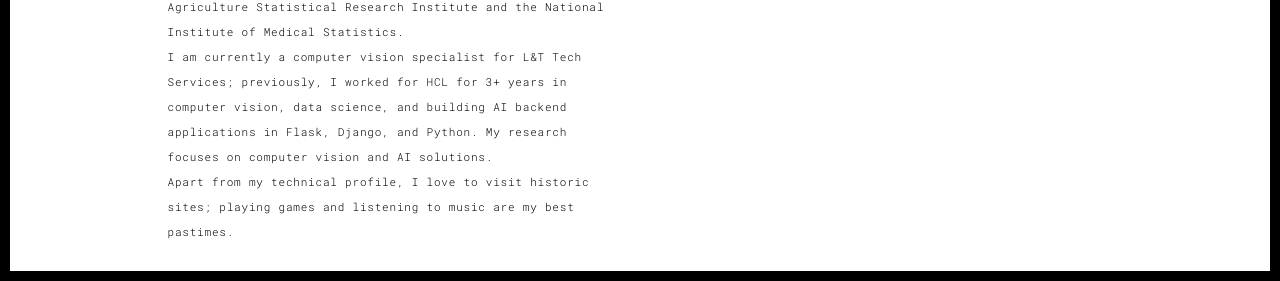
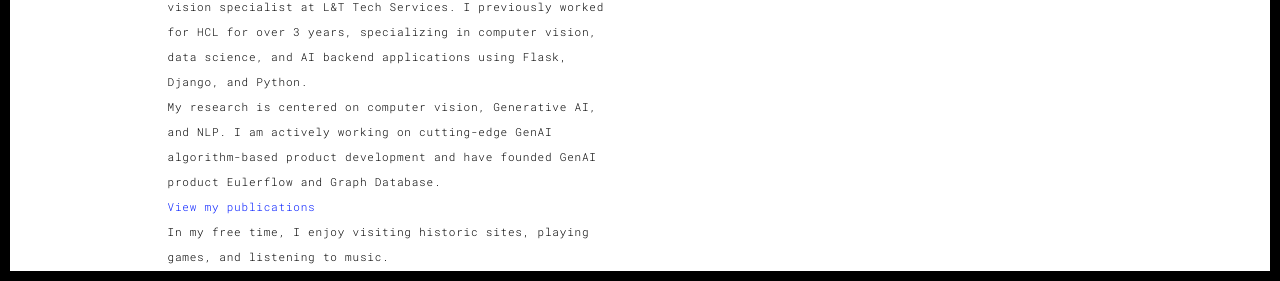
Before and after one commit to Vprashant/vprashant.github.io, a plain HTML site: page about.html in a window 1280 px wide. Shown: the part 519-800 px from the top of the page. Drawn offline with Linux system fonts and the light colour scheme.

Commit message:
update in pages

```diff
--- a/about.html
+++ b/about.html
@@ -63,19 +63,19 @@
               <div class="row">
                 <div class="col-xs-12 col-md-6">
                   <h3>About Prashant Verma</h3>
-                   <p>
-                    I hail from a city in Uttar Pradesh, Kanpur, and have done all my schooling and engineering graduation at UIET, CSJM University Kanpur. After graduating in computer science engineering, I moved to Bhopal for my master's in computer science. During my master's, I felt more inclined towards applied mathematics and data science.
+                  <p>
+                    I am from Kanpur, Uttar Pradesh, and completed my schooling and engineering graduation at UIET, CSJM University Kanpur. After my computer science engineering degree, I pursued a master's in computer science in Bhopal, where I developed a strong interest in applied mathematics and data science.
+                  I worked as a researcher at IISER-KOL, focusing on computational biology and financial time series analysis. Later, I served as a senior research fellow at the India Agriculture Statistical Research Institute and the National Institute of Medical Statistics.
 
-                    During my course, I found an opportunity at IISER-KOL as a researcher (computational biology and financial time series analysis) under the supervision of Dr. Sukant Khurana. After that, I also worked as a senior research fellow at the India Agriculture Statistical Research Institute and the National Institute of Medical Statistics.
+                  Currently, I am a computer vision specialist at L&T Tech Services. I previously worked for HCL for over 3 years, specializing in computer vision, data science, and AI backend applications using Flask, Django, and Python.
+                  <br />
+                  My research is centered on computer vision, Generative AI, and NLP. I am actively working on cutting-edge GenAI algorithm-based product development and have founded GenAI product Eulerflow and Graph Database.
+
                     <br />
+                  <a href="your-publications-url">View my publications</a>
 
-                    I am currently a computer vision specialist for L&T Tech Services; previously, I worked for HCL for 3+ years in computer vision, data science, and building AI backend applications in Flask, Django, and Python.
-
-                    My research focuses on computer vision and AI solutions.
                     <br />
-
-                    Apart from my technical profile, I love to visit historic sites; playing games and listening to music are my best pastimes.
-
+                  In my free time, I enjoy visiting historic sites, playing games, and listening to music.
 
                   </p>
                 </div>
```
Also changed, not shown: index.html (+2 -2 lines).
